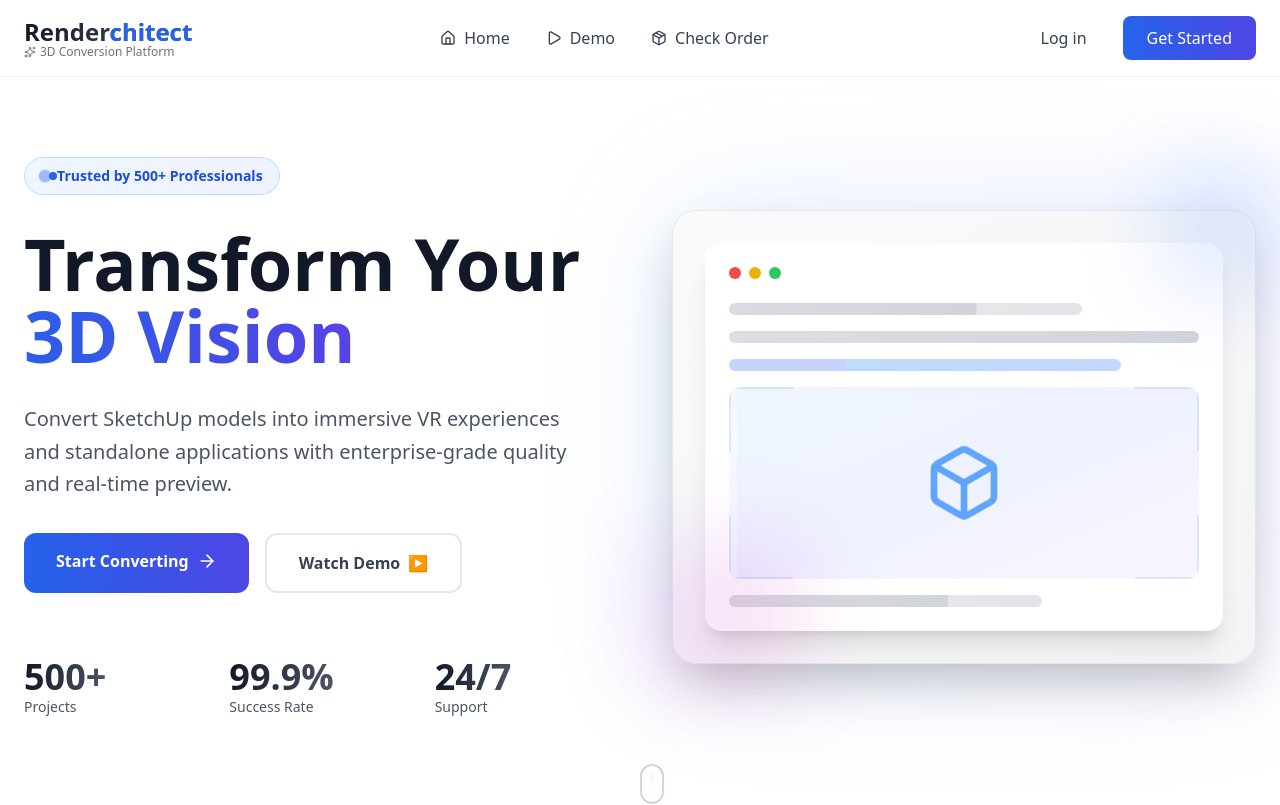
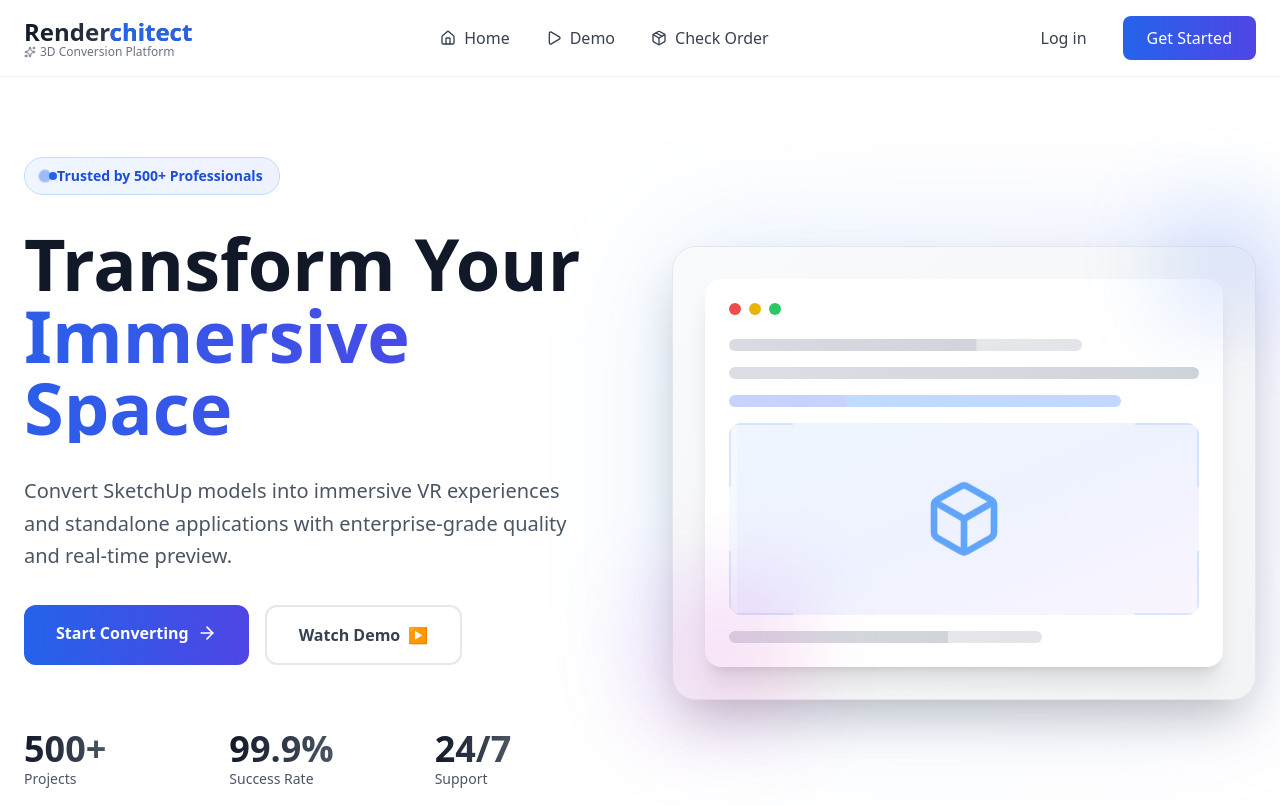
Before and after one commit to Yoshirmdn/Renderchitect, a React (Vite) app: page / in a window 1280 px wide. Shown: the top 805 px of the page. Built offline with nearby package versions, Linux system fonts and the light colour scheme.

Commit message:
refactor: update text in HomePage component header for clarity

```diff
--- a/src/Page/Home.jsx
+++ b/src/Page/Home.jsx
@@ -62,7 +62,7 @@
                 <span className="text-gray-900">Transform Your</span>
                 <br />
                 <span className="inline-block bg-gradient-to-r from-blue-600 via-indigo-600 to-purple-600 bg-clip-text text-transparent animate-gradient-x">
-                  3D Vision
+                  Immersive Space
                 </span>
               </h1>
 
```
